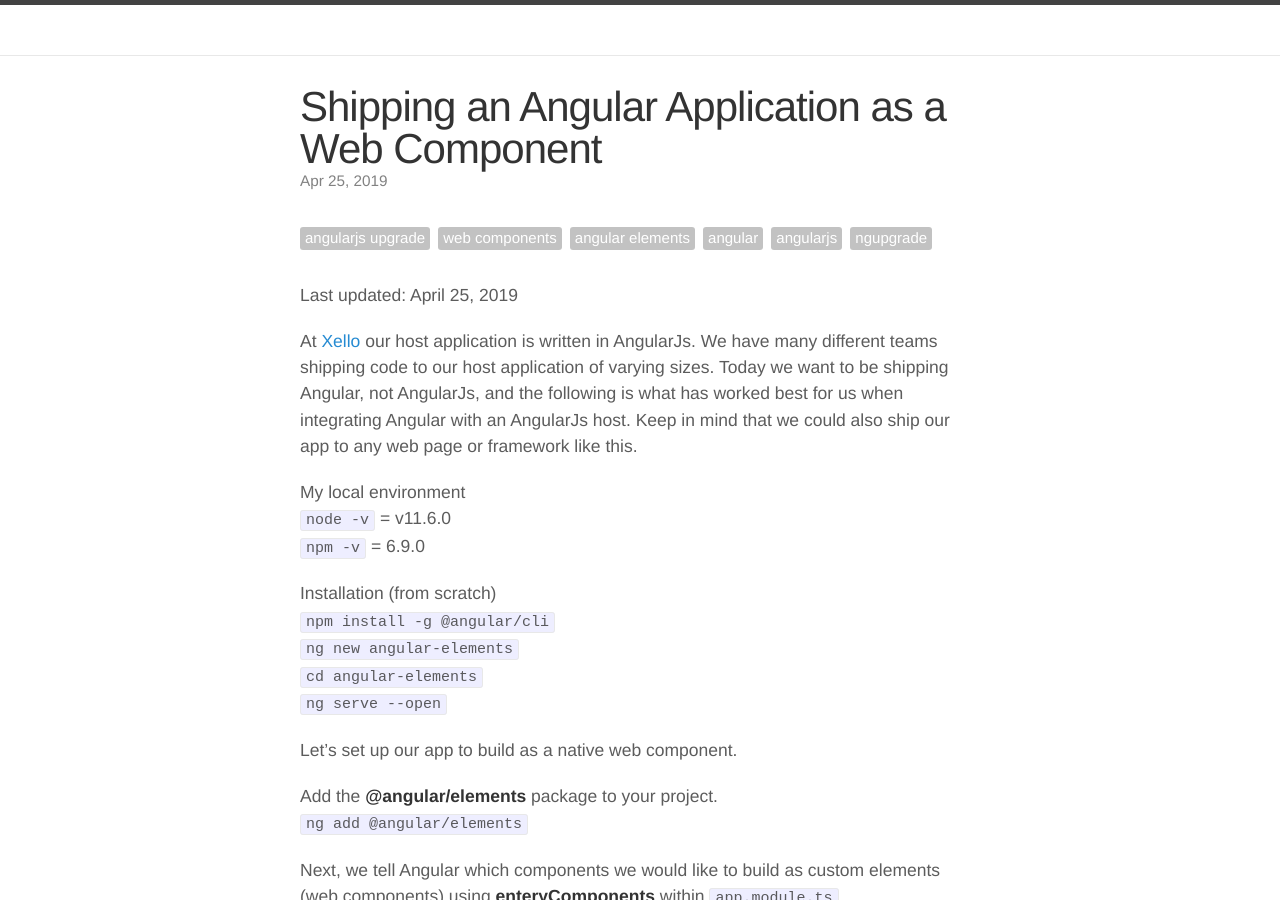
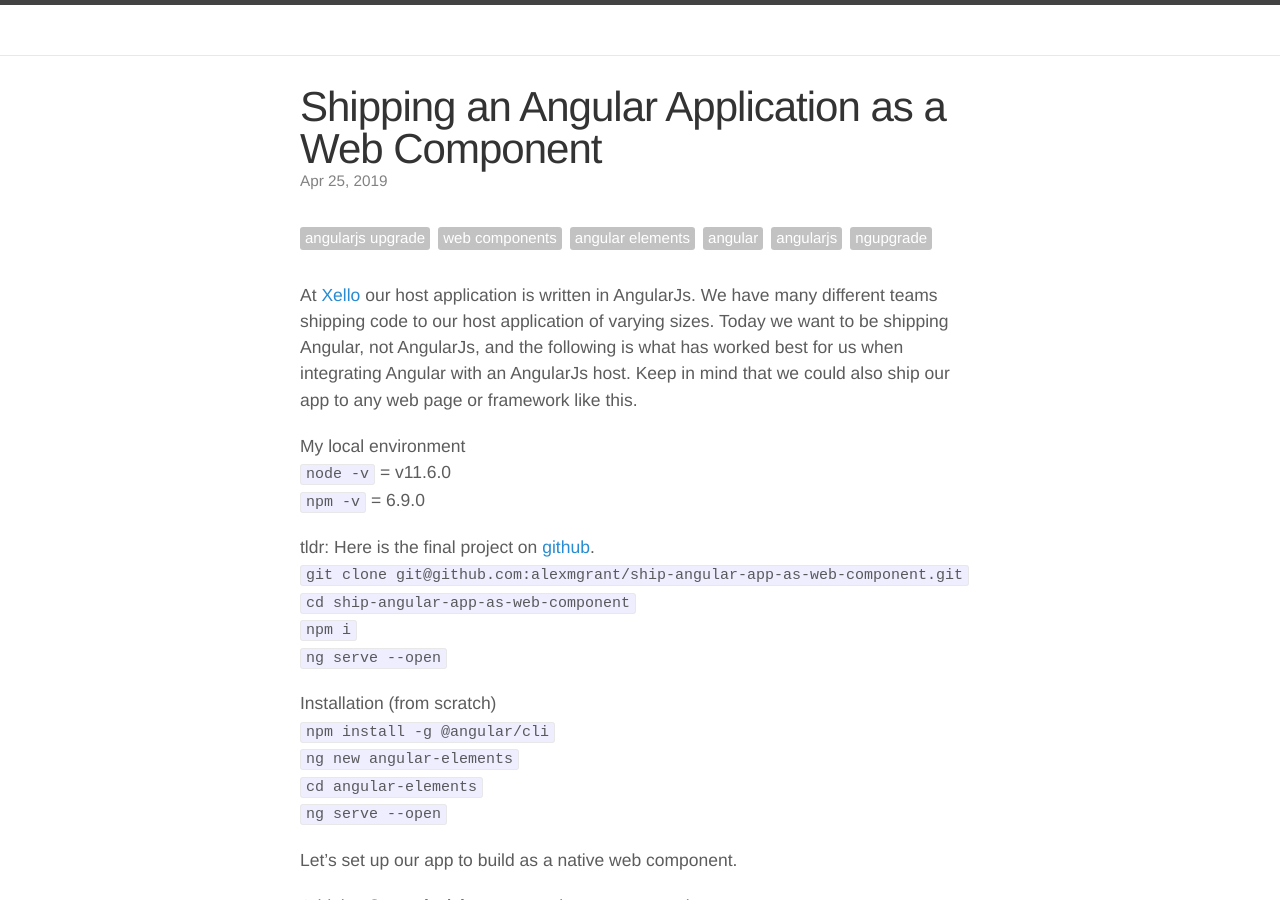
Before and after one commit to alexmgrant/alexmgrant.github.io, a Jekyll site: the page built from _posts/2019-04-25-shipping-an-angular-application-as-a-web-component.markdown, in a window 1280 px wide and 900 px high. Built offline with Jekyll 4.4.1, drawn with Linux system fonts in a browser that asks for light colours; comment, search, counter and statistics services are not loaded.

Commit message:
adding git repo

```diff
--- a/_posts/2019-04-25-shipping-an-angular-application-as-a-web-component.markdown
+++ b/_posts/2019-04-25-shipping-an-angular-application-as-a-web-component.markdown
@@ -25,13 +25,17 @@ description: "Ship your Angular application as a native web component. Even with
   {% endfor %}
 </ul>
 
-Last updated: April 25, 2019
-
 At [Xello](https://xello.world/en/careers/) our host application is written in AngularJs. We have many different teams shipping code to our host application of varying sizes. Today we want to be shipping Angular, not AngularJs, and the following is what has worked best for us when integrating Angular with an AngularJs host. Keep in mind that we could also ship our app to any web page or framework like this.
 
 My local environment
 `node -v` = v11.6.0
 `npm -v` = 6.9.0
+
+tldr: Here is the final project on [github](https://github.com/alexmgrant/ship-angular-app-as-web-component).
+`git clone git@github.com:alexmgrant/ship-angular-app-as-web-component.git`
+`cd ship-angular-app-as-web-component`
+`npm i`
+`ng serve --open`
 
 Installation (from scratch)
 `npm install -g @angular/cli`
```
